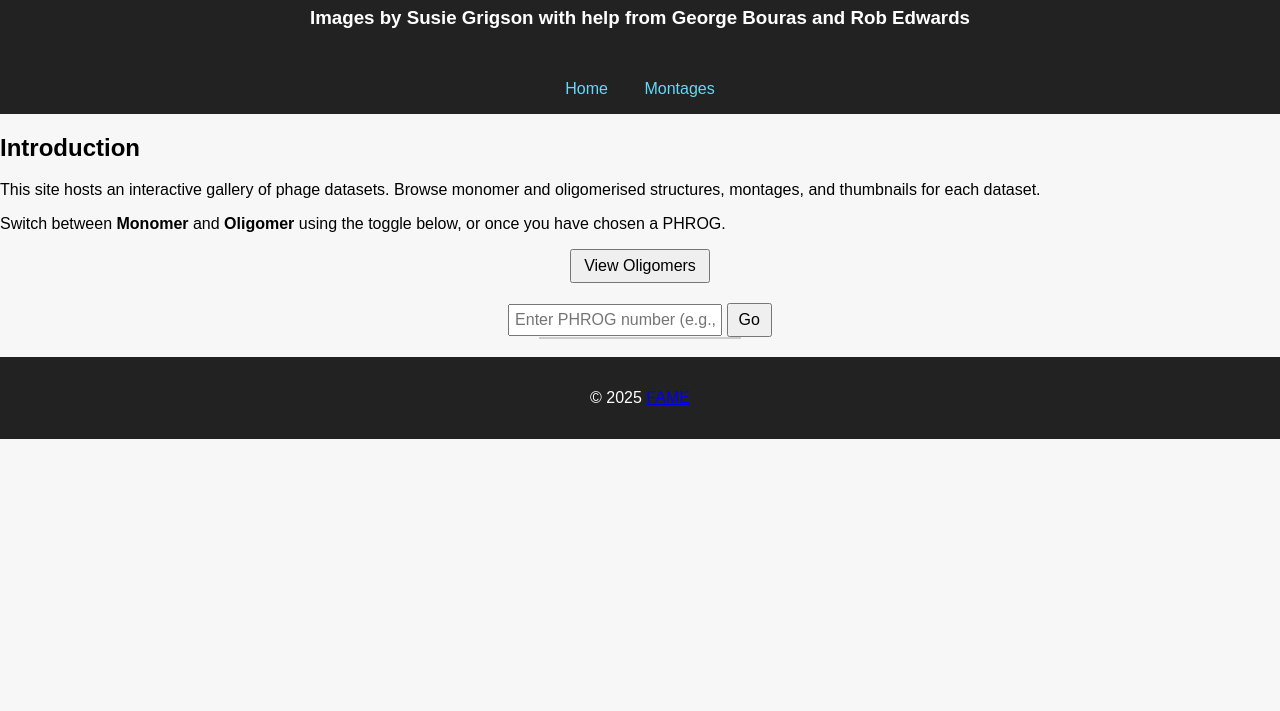
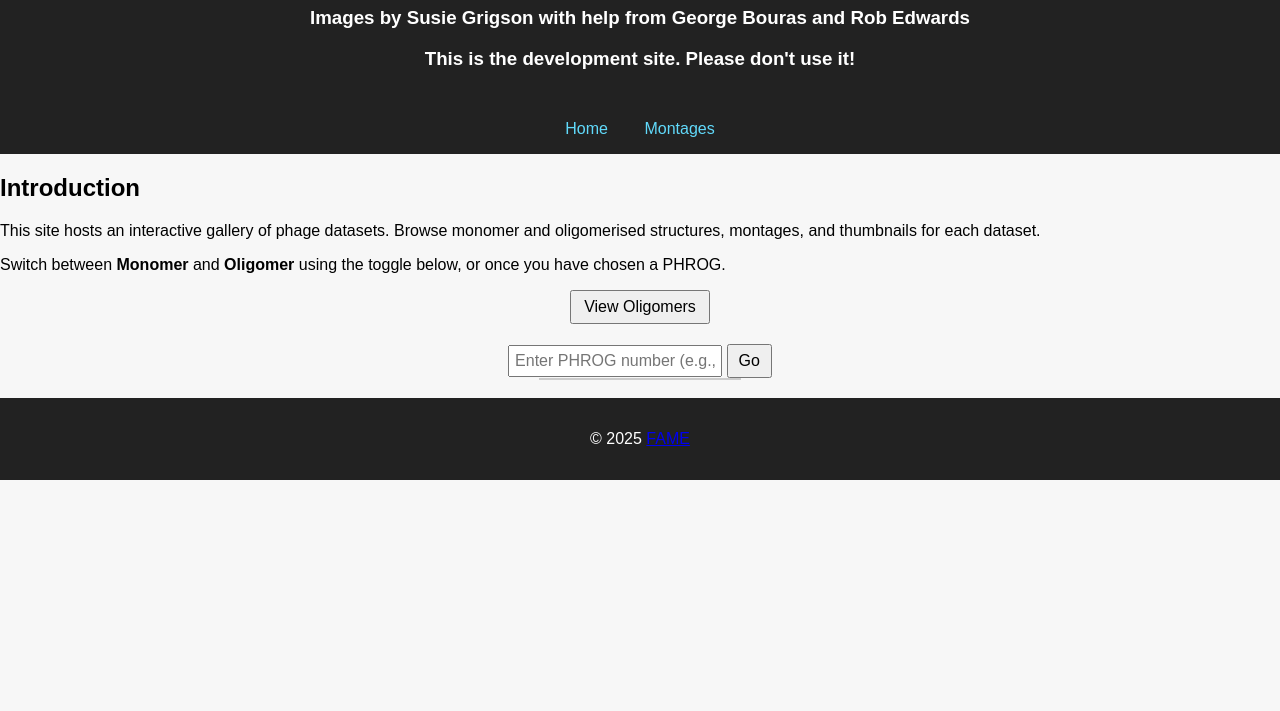
Before and after one commit to linsalrob/PHROG_structures_dev, a plain HTML site: page index.html in a window 1280 px wide. Shown: the part 89-800 px from the top of the page. Drawn offline with Linux system fonts and the light colour scheme.

Commit message:
initial release

```diff
--- a/index.html
+++ b/index.html
@@ -32,6 +32,7 @@
   <header>
     <h1>Welcome to the Phage Protein Structure Gallery</h1>
     <h3>Images by Susie Grigson with help from George Bouras and Rob Edwards</h3>
+    <h3>This is the development site. Please don't use it!</h3>
   </header>
   <nav>
     <a href="#/">Home</a>
```
